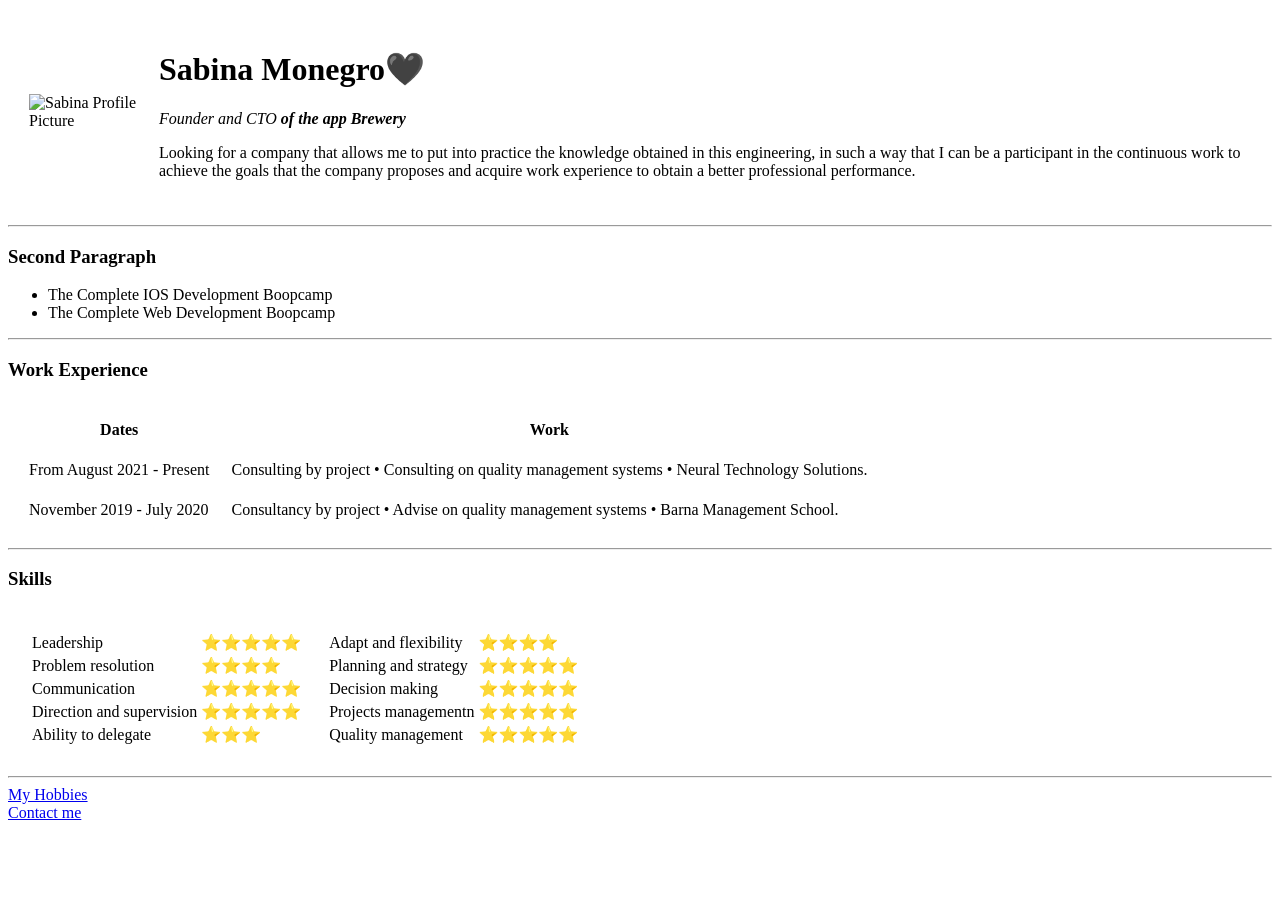
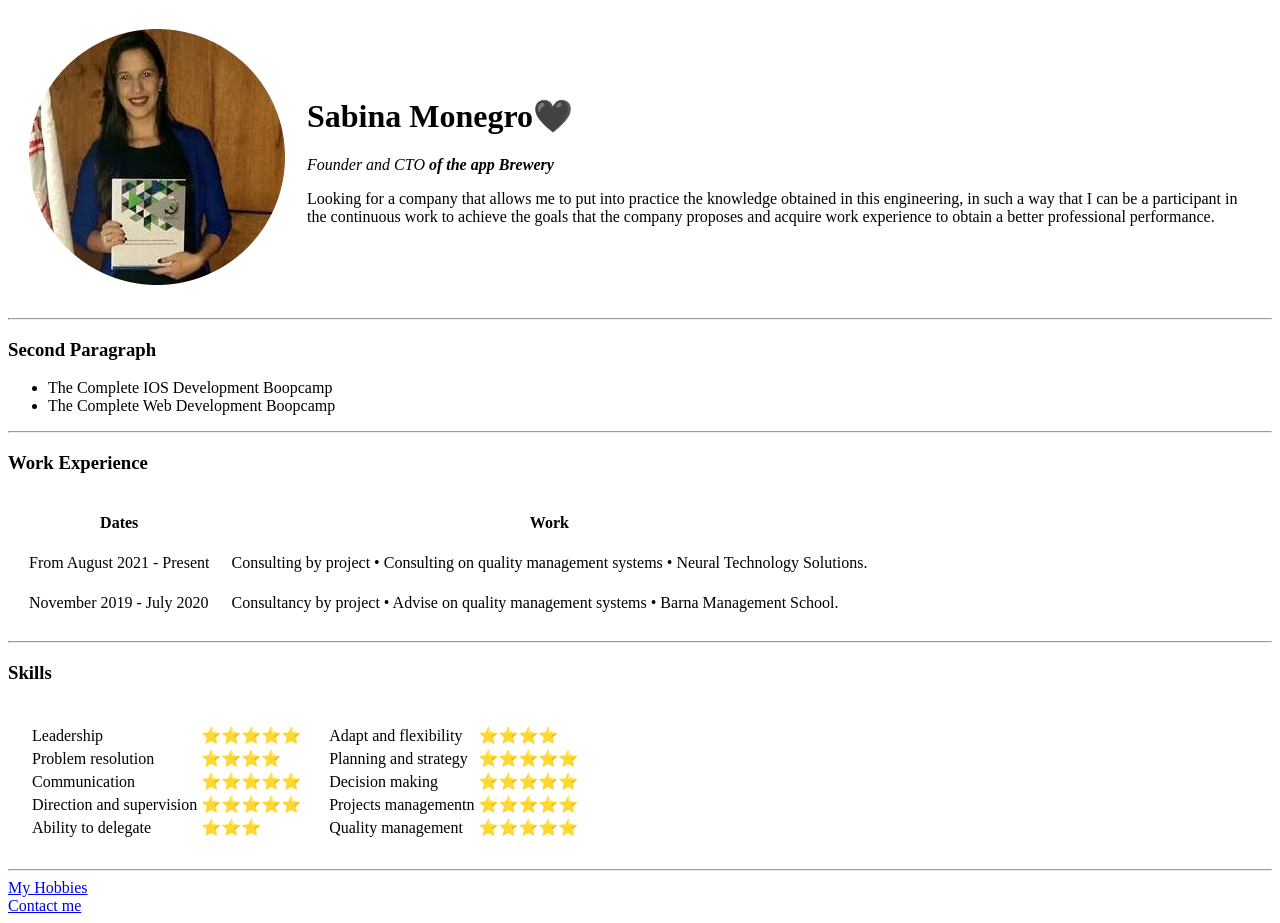
Before and after one commit to Smonegro/Curriculum, a plain HTML site: page index.html in a window 1280 px wide. Before the commit the page ends 830 px from the top, so only its background shows below. Drawn offline with Linux system fonts and the light colour scheme.

Commit message:
Cambio de referencia de imagen

```diff
--- a/index.html
+++ b/index.html
@@ -9,7 +9,7 @@
 <body>
   <table cellspacing ="20">
     <tr>
-      <td><img src="Images/Sabina PHOTO.png" alt="Sabina Profile Picture"></td>
+      <td><img src="Sabina PHOTO.png" alt="Sabina Profile Picture"></td>
       <td><h1>Sabina Monegro🖤</h1>
       <p><i>Founder and CTO <strong>of the app Brewery</strong></i></p>
       <p>Looking for a company that allows me to put into practice the knowledge obtained in this engineering, in such a way that I can be a participant in the continuous work to achieve the goals that the company proposes and acquire work experience to obtain a better professional performance.</p></td>
```
